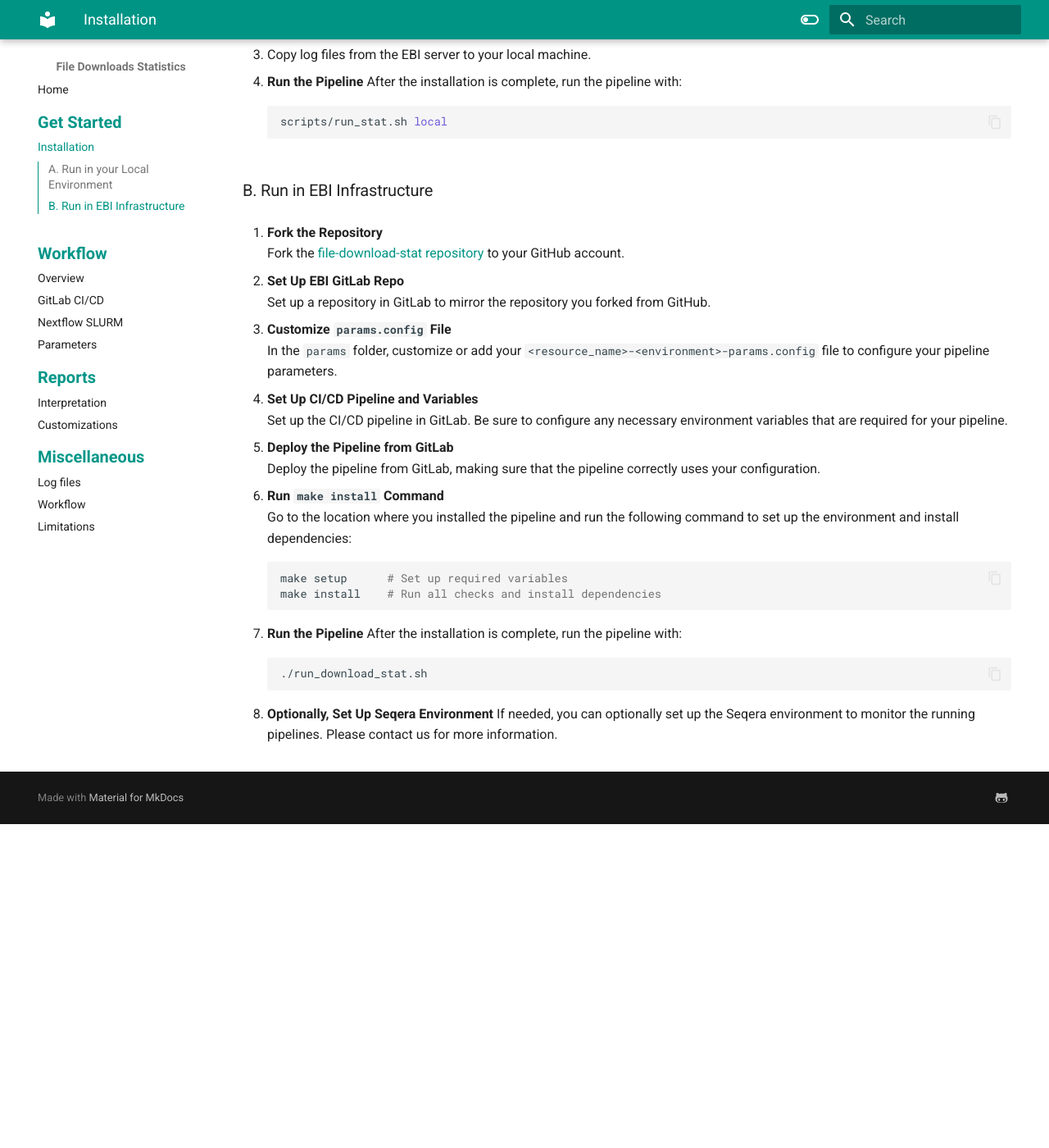
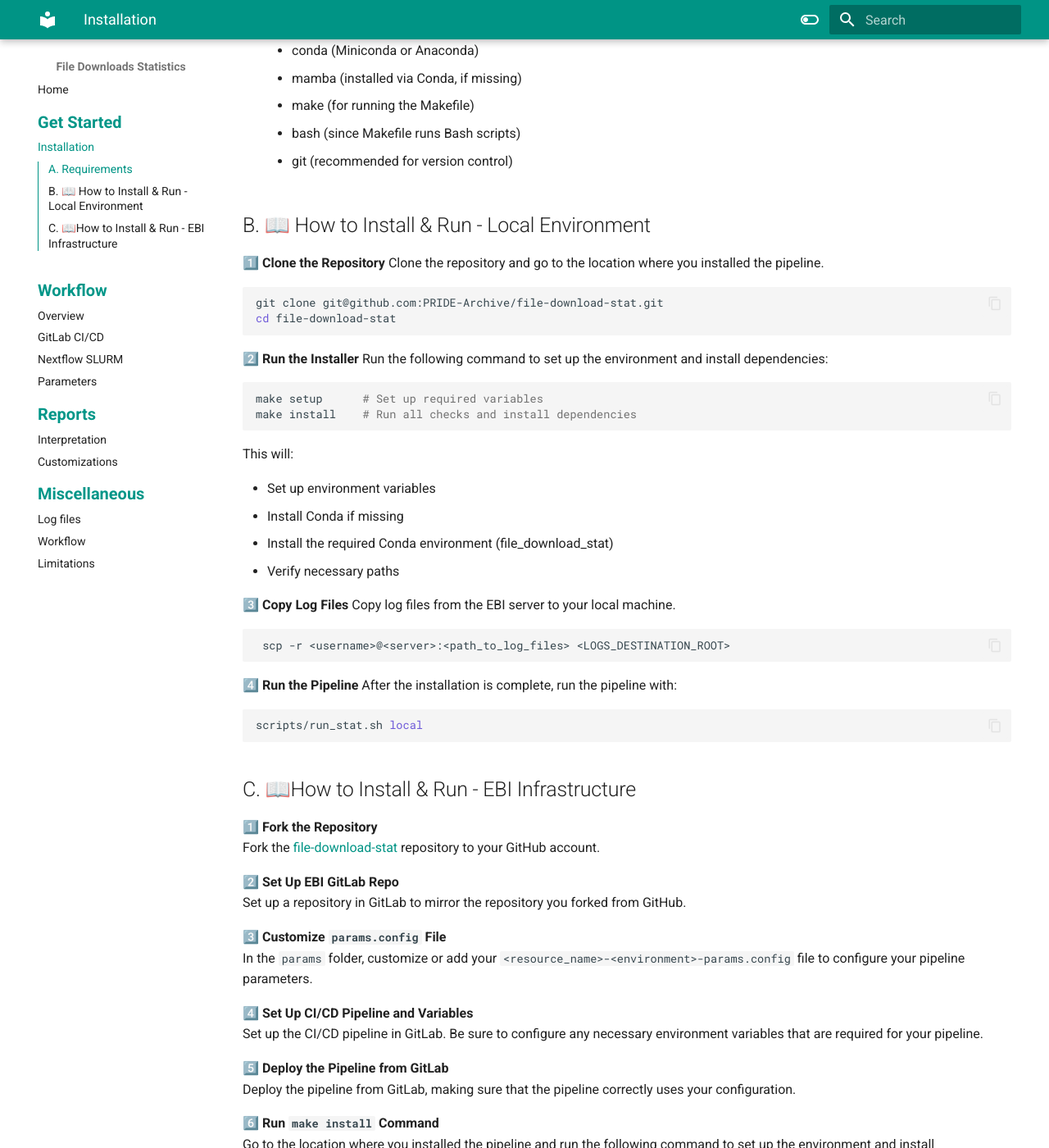
Before and after one commit to sureshhewabi/nf-downloadstats, an MkDocs documentation site: the page built from documentation/docs/get_started/installation.md, in a window 1280 px wide and 1400 px high, scrolled down 399 px. Shown: the whole window at 82% size. Built offline with MkDocs 1.6.1 and Material for MkDocs 9.7.7, drawn with Linux system fonts in a browser that asks for light colours; before the commit the page ends 1404 px from its top, so only the background shows below that; some of the changed text lies outside the part shown.

Commit message:
document update

````diff
--- a/documentation/docs/get_started/installation.md
+++ b/documentation/docs/get_started/installation.md
@@ -1,49 +1,81 @@
-### A. Run in your Local Environment
+## A. Requirements
 
-1. **Download the project**<br>
-    Download/clone the project from [file-download-stat repository](https://github.com/PRIDE-Archive/file-download-stat)
-2. **Run `make install` Command**
-   Go to the location where you installed the pipeline and run the following command to set up the environment and install dependencies:
+🔹 System Requirements
+
+   1. Operating System:
+      - Linux (preferred)
+      - macOS (works with Conda)
+      - Windows (with WSL2)
+
+   2. Software Dependencies:
+      - conda (Miniconda or Anaconda)
+      - mamba (installed via Conda, if missing)
+      - make (for running the Makefile)
+      - bash (since Makefile runs Bash scripts)
+      - git (recommended for version control)
+
+## B. 📖 How to Install & Run - Local Environment
+
+**1️⃣ Clone the Repository**
+   Clone the repository and go to the location where you installed the pipeline.
+   ```bash
+   git clone git@github.com:PRIDE-Archive/file-download-stat.git
+   cd file-download-stat
+   ```
+
+**2️⃣ Run the Installer**
+   Run the following command to set up the environment and install dependencies:
    ```bash
    make setup      # Set up required variables
    make install    # Run all checks and install dependencies
    ```
-3. Copy log files from the EBI server to your local machine.
-4. **Run the Pipeline**
+   This will:
+
+   - Set up environment variables
+   - Install Conda if missing
+   - Install the required Conda environment (file_download_stat)
+   - Verify necessary paths
+
+**3️⃣ Copy Log Files**
+   Copy log files from the EBI server to your local machine.
+   ```bash
+    scp -r <username>@<server>:<path_to_log_files> <LOGS_DESTINATION_ROOT>
+   ```
+**4️⃣ Run the Pipeline**
    After the installation is complete, run the pipeline with:
    ```bash
    scripts/run_stat.sh local
    ```
 
-### B. Run in EBI Infrastructure
+## C. 📖How to Install & Run - EBI Infrastructure
 
-1. **Fork the Repository**
-   Fork the [file-download-stat repository](https://github.com/PRIDE-Archive/file-download-stat) to your GitHub account.
+**1️⃣ Fork the Repository**
+   Fork the [file-download-stat](https://github.com/PRIDE-Archive/file-download-stat) repository to your GitHub account.
 
-2. **Set Up EBI GitLab Repo**
+**2️⃣ Set Up EBI GitLab Repo**
    Set up a repository in GitLab to mirror the repository you forked from GitHub.
 
-3. **Customize `params.config` File**
+**3️⃣ Customize `params.config` File**
    In the `params` folder, customize or add your `<resource_name>-<environment>-params.config` file to configure your pipeline parameters.
 
-4. **Set Up CI/CD Pipeline and Variables**
+**4️⃣ Set Up CI/CD Pipeline and Variables**
    Set up the CI/CD pipeline in GitLab. Be sure to configure any necessary environment variables that are required for your pipeline.
 
-5. **Deploy the Pipeline from GitLab**
+**5️⃣ Deploy the Pipeline from GitLab**
    Deploy the pipeline from GitLab, making sure that the pipeline correctly uses your configuration.
 
-6. **Run `make install` Command**
+**6️⃣ Run `make install` Command**
    Go to the location where you installed the pipeline and run the following command to set up the environment and install dependencies:
    ``` bash
    make setup      # Set up required variables
    make install    # Run all checks and install dependencies
    ```
 
-7. **Run the Pipeline**
+**7️⃣ Run the Pipeline**
    After the installation is complete, run the pipeline with:
    ``` bash
    ./run_download_stat.sh
    ```
 
-8. **Optionally, Set Up Seqera Environment**
+**8️⃣ Optionally, Set Up Seqera Environment**
    If needed, you can optionally set up the Seqera environment to monitor the running pipelines. Please contact us for more information.
````
